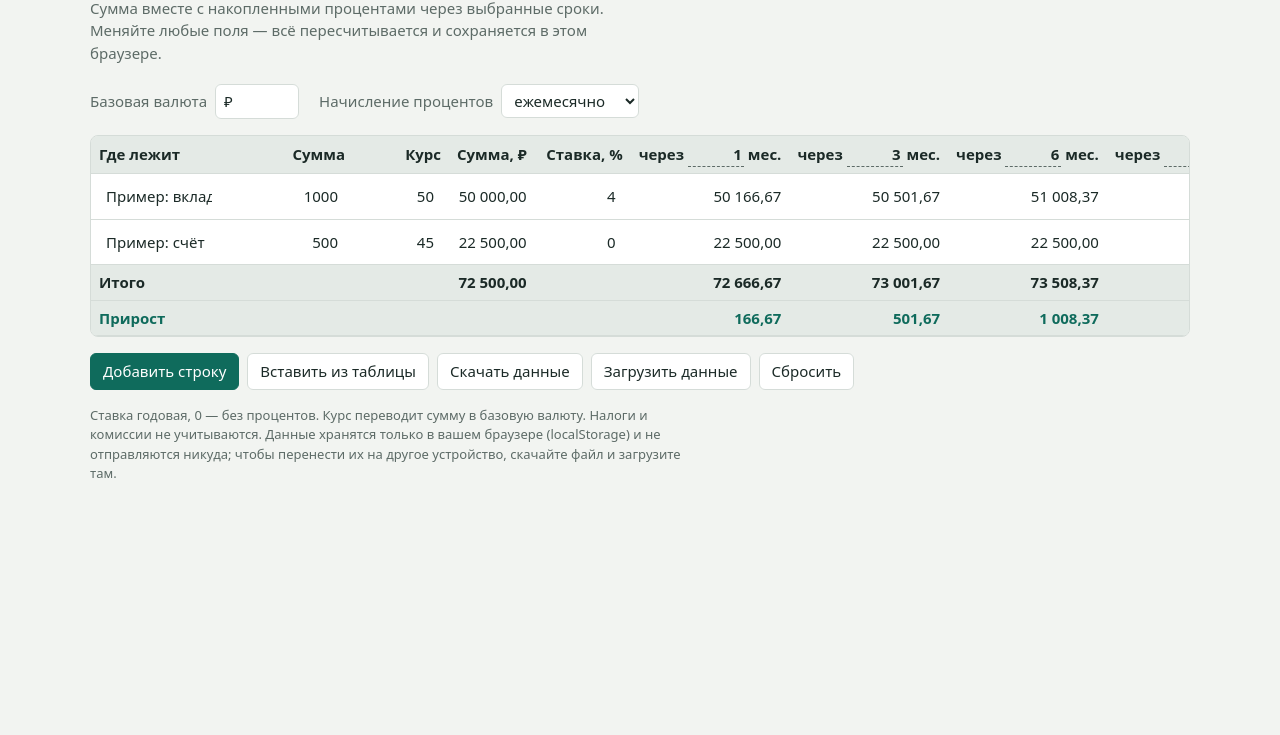
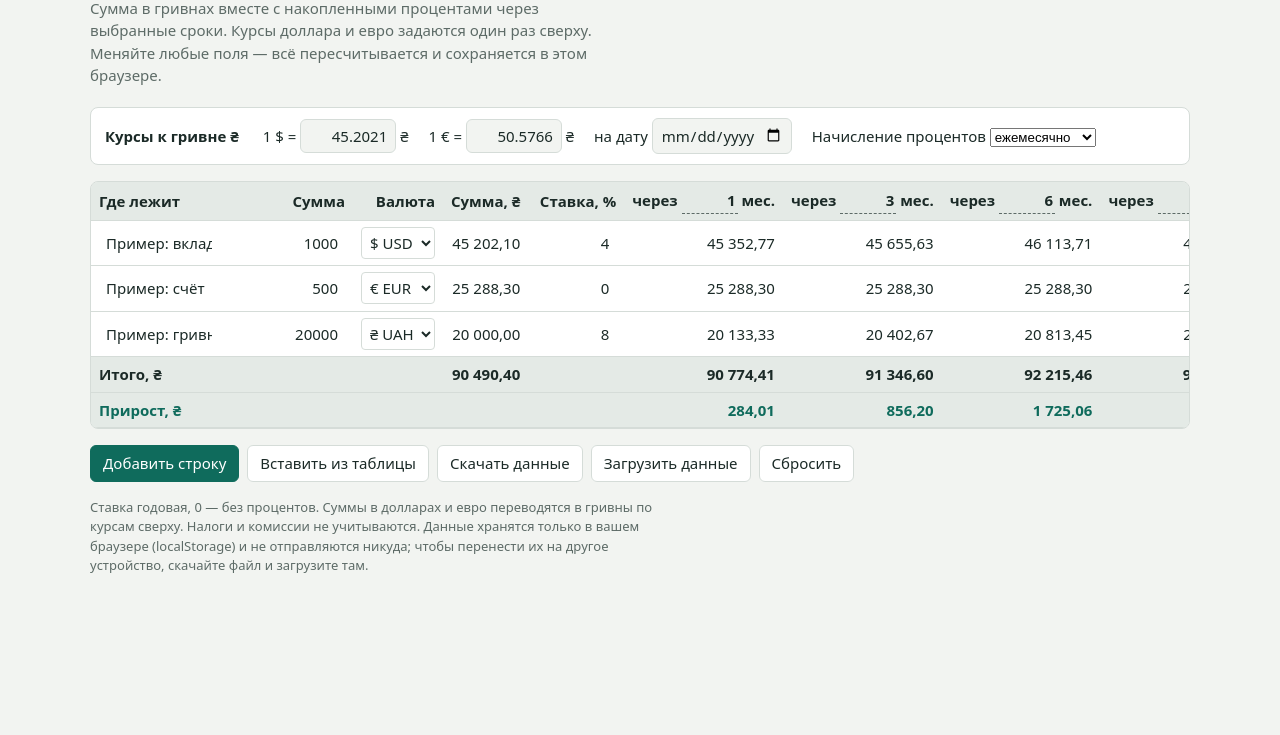
Before and after one commit to DmytroVertikov/finance, a plain HTML site: page index.html in a window 1280 px wide. Shown: the part 65-800 px from the top of the page. Drawn offline with Linux system fonts and the light colour scheme.

Commit message:
Update index.html

```diff
--- a/index.html
+++ b/index.html
@@ -29,6 +29,11 @@ td input:focus,.per:focus{outline:2px solid var(--accent);outline-offset:1px;bor
 td.in input{width:110px}
 td.name input{min-width:120px}
 td.rate input{width:80px}
+td.cc select{font:inherit;color:var(--ink);background:var(--surface);border:1px solid var(--line);border-radius:4px;padding:4px}
+.rates{display:flex;flex-wrap:wrap;gap:8px 20px;align-items:center;background:var(--surface);border:1px solid var(--line);border-radius:8px;padding:10px 14px;margin-bottom:16px}
+.rates strong{margin-right:4px}
+.rates input{font:inherit;color:var(--ink);background:var(--bg);border:1px solid var(--line);border-radius:6px;padding:5px 8px;width:96px;text-align:right}
+.rates .dt{width:140px;text-align:left}
 td.x{width:36px;text-align:center}
 tfoot td{font-weight:600;background:var(--head)}
 tfoot tr.gain td{color:var(--gain)}
@@ -47,10 +52,13 @@ textarea{width:100%;height:160px;font:13px/1.4 ui-monospace,Menlo,Consolas,monos
 <body>
 <main>
 <h1>Мои финансы</h1>
-<p class="sub">Сумма вместе с накопленными процентами через выбранные сроки. Меняйте любые поля — всё пересчитывается и сохраняется в этом браузере.</p>
+<p class="sub">Сумма в гривнах вместе с накопленными процентами через выбранные сроки. Курсы доллара и евро задаются один раз сверху. Меняйте любые поля — всё пересчитывается и сохраняется в этом браузере.</p>
 
-<div class="bar">
-  <label>Базовая валюта <input id="cur" value="₽" maxlength="6"></label>
+<div class="rates">
+  <strong>Курсы к гривне ₴</strong>
+  <label>1 $ = <input id="r-USD" data-r="USD" inputmode="decimal" aria-label="Курс доллара"> ₴</label>
+  <label>1 € = <input id="r-EUR" data-r="EUR" inputmode="decimal" aria-label="Курс евро"> ₴</label>
+  <label>на дату <input class="dt" id="rdate" type="date"></label>
   <label>Начисление процентов
     <select id="comp">
       <option value="12">ежемесячно</option>
@@ -75,12 +83,12 @@ textarea{width:100%;height:160px;font:13px/1.4 ui-monospace,Menlo,Consolas,monos
   <input type="file" id="file" accept="application/json" hidden>
 </div>
 
-<p class="note">Ставка годовая, 0 — без процентов. Курс переводит сумму в базовую валюту. Налоги и комиссии не учитываются. Данные хранятся только в вашем браузере (localStorage) и не отправляются никуда; чтобы перенести их на другое устройство, скачайте файл и загрузите там.</p>
+<p class="note">Ставка годовая, 0 — без процентов. Суммы в долларах и евро переводятся в гривны по курсам сверху. Налоги и комиссии не учитываются. Данные хранятся только в вашем браузере (localStorage) и не отправляются никуда; чтобы перенести их на другое устройство, скачайте файл и загрузите там.</p>
 </main>
 
 <dialog id="dlg">
   <form method="dialog">
-    <p>Вставьте строки: <em>место, сумма, курс, … , ставка %</em>. Разделитель — табуляция или пробелы, десятичная запятая допустима.</p>
+    <p>Вставьте строки: <em>место, сумма, курс (или USD/EUR/UAH), … , ставка %</em>. Валюта определяется по курсу: он должен совпадать с курсом доллара или евро сверху (1 — гривна). Десятичная запятая допустима.</p>
     <textarea id="ta" placeholder="Wise	4827,48	45,2021	218212,23	3,61%"></textarea>
     <div class="actions">
       <button class="primary" id="ok" value="ok">Заменить данные</button>
@@ -91,45 +99,50 @@ textarea{width:100%;height:160px;font:13px/1.4 ui-monospace,Menlo,Consolas,monos
 </dialog>
 
 <script>
-const KEY = "finance-tracker-v1";
+const KEY = "finance-tracker-v2";
+const SYM = { USD: "$", EUR: "€", UAH: "₴" };
 const EXAMPLE = {
-  cur: "₽", comp: 12, periods: [1, 3, 6, 12, 24, 60],
+  comp: 12, periods: [1, 3, 6, 12, 24, 60],
+  rates: { USD: 45.2021, EUR: 50.5766 }, rdate: "",
   rows: [
-    { name: "Пример: вклад", amount: 1000, rate: 50, pct: 4 },
-    { name: "Пример: счёт", amount: 500, rate: 45, pct: 0 }
+    { name: "Пример: вклад", amount: 1000, cur: "USD", pct: 4 },
+    { name: "Пример: счёт", amount: 500, cur: "EUR", pct: 0 },
+    { name: "Пример: гривна", amount: 20000, cur: "UAH", pct: 8 }
   ]
 };
 let S = load();
 
 function load() {
-  try { const s = JSON.parse(localStorage.getItem(KEY)); if (s && s.rows) return s; } catch (e) {}
+  try { const s = JSON.parse(localStorage.getItem(KEY)); if (s && s.rows && s.rates) return s; } catch (e) {}
   return JSON.parse(JSON.stringify(EXAMPLE));
 }
 function save() { try { localStorage.setItem(KEY, JSON.stringify(S)); } catch (e) {} }
 
 const fmt = new Intl.NumberFormat("ru-RU", { minimumFractionDigits: 2, maximumFractionDigits: 2 });
 const num = v => { const n = parseFloat(String(v).replace(/\s/g, "").replace(",", ".").replace("%", "")); return isFinite(n) ? n : 0; };
+const rateOf = c => c === "UAH" ? 1 : (S.rates[c] || 0);
 const grow = (base, pct, months) => { const n = +S.comp; return base * Math.pow(1 + pct / 100 / n, n * months / 12); };
 const esc = s => String(s).replace(/&/g, "&amp;").replace(/"/g, "&quot;").replace(/</g, "&lt;");
 
 function render() {
-  document.getElementById("cur").value = S.cur;
+  document.getElementById("r-USD").value = S.rates.USD;
+  document.getElementById("r-EUR").value = S.rates.EUR;
+  document.getElementById("rdate").value = S.rdate || "";
   document.getElementById("comp").value = S.comp;
-  const c = S.cur;
   document.getElementById("hr").innerHTML =
-    `<th>Где лежит</th><th>Сумма</th><th>Курс</th><th>Сумма, ${esc(c)}</th><th>Ставка, %</th>` +
+    `<th>Где лежит</th><th>Сумма</th><th>Валюта</th><th>Сумма, ₴</th><th>Ставка, %</th>` +
     S.periods.map((p, i) => `<th>через <input class="per" data-p="${i}" value="${p}" inputmode="numeric" aria-label="Срок в месяцах"> мес.</th>`).join("") + `<th></th>`;
   document.getElementById("tb").innerHTML = S.rows.map((r, i) => `<tr>
     <td class="name"><input data-i="${i}" data-f="name" value="${esc(r.name)}" aria-label="Название"></td>
     <td class="in"><input data-i="${i}" data-f="amount" value="${r.amount}" inputmode="decimal" aria-label="Сумма"></td>
-    <td class="rate"><input data-i="${i}" data-f="rate" value="${r.rate}" inputmode="decimal" aria-label="Курс"></td>
+    <td class="cc"><select data-i="${i}" data-f="cur" aria-label="Валюта">${Object.keys(SYM).map(k => `<option value="${k}"${r.cur === k ? " selected" : ""}>${SYM[k]} ${k}</option>`).join("")}</select></td>
     <td data-c="base${i}"></td>
     <td class="rate"><input data-i="${i}" data-f="pct" value="${r.pct}" inputmode="decimal" aria-label="Ставка"></td>
     ${S.periods.map((_, j) => `<td data-c="v${i}_${j}"></td>`).join("")}
     <td class="x"><button class="del" data-del="${i}" aria-label="Удалить строку" title="Удалить">×</button></td></tr>`).join("");
   document.getElementById("tf").innerHTML =
-    `<tr><td>Итого</td><td></td><td></td><td data-c="tbase"></td><td></td>${S.periods.map((_, j) => `<td data-c="t${j}"></td>`).join("")}<td></td></tr>
-     <tr class="gain"><td>Прирост</td><td></td><td></td><td></td><td></td>${S.periods.map((_, j) => `<td data-c="g${j}"></td>`).join("")}<td></td></tr>`;
+    `<tr><td>Итого, ₴</td><td></td><td></td><td data-c="tbase"></td><td></td>${S.periods.map((_, j) => `<td data-c="t${j}"></td>`).join("")}<td></td></tr>
+     <tr class="gain"><td>Прирост, ₴</td><td></td><td></td><td></td><td></td>${S.periods.map((_, j) => `<td data-c="g${j}"></td>`).join("")}<td></td></tr>`;
   calc();
 }
 
@@ -137,7 +150,7 @@ function calc() {
   const set = (k, v) => { const el = document.querySelector(`[data-c="${k}"]`); if (el) el.textContent = fmt.format(v); };
   let tb = 0; const tp = S.periods.map(() => 0);
   S.rows.forEach((r, i) => {
-    const base = r.amount * r.rate; tb += base; set("base" + i, base);
+    const base = r.amount * rateOf(r.cur); tb += base; set("base" + i, base);
     S.periods.forEach((p, j) => { const v = grow(base, r.pct, p); tp[j] += v; set(`v${i}_${j}`, v); });
   });
   set("tbase", tb);
@@ -146,30 +159,41 @@ function calc() {
 
 document.addEventListener("input", e => {
   const t = e.target;
-  if (t.id === "cur") S.cur = t.value;
-  else if (t.dataset.f) { const r = S.rows[t.dataset.i]; r[t.dataset.f] = t.dataset.f === "name" ? t.value : num(t.value); calc(); }
-  else if (t.dataset.p !== undefined) { S.periods[t.dataset.p] = Math.max(0, num(t.value)); calc(); }
+  if (t.dataset.r) S.rates[t.dataset.r] = num(t.value);
+  else if (t.id === "rdate") { S.rdate = t.value; save(); return; }
+  else if (t.dataset.f === "name") S.rows[t.dataset.i].name = t.value;
+  else if (t.dataset.f) S.rows[t.dataset.i][t.dataset.f] = t.dataset.f === "cur" ? t.value : num(t.value);
+  else if (t.dataset.p !== undefined) S.periods[t.dataset.p] = Math.max(0, num(t.value));
   else return;
-  save();
+  calc(); save();
 });
-document.getElementById("cur").addEventListener("change", render);
 document.getElementById("comp").addEventListener("change", e => { S.comp = +e.target.value; save(); calc(); });
 document.addEventListener("click", e => {
   const d = e.target.dataset.del;
   if (d !== undefined) { S.rows.splice(d, 1); save(); render(); }
 });
-document.getElementById("add").onclick = () => { S.rows.push({ name: "Новая строка", amount: 0, rate: 1, pct: 0 }); save(); render(); };
+document.getElementById("add").onclick = () => { S.rows.push({ name: "Новая строка", amount: 0, cur: "UAH", pct: 0 }); save(); render(); };
 document.getElementById("reset").onclick = () => { if (confirm("Сбросить все данные до примера?")) { S = JSON.parse(JSON.stringify(EXAMPLE)); save(); render(); } };
 
 // Вставка из таблицы
 const dlg = document.getElementById("dlg"), ta = document.getElementById("ta");
 document.getElementById("paste").onclick = () => { ta.value = ""; dlg.showModal(); };
+function curFrom(tok) {
+  if (/^(USD|\$)$/i.test(tok)) return "USD";
+  if (/^(EUR|€)$/i.test(tok)) return "EUR";
+  if (/^(UAH|₴|грн)$/i.test(tok)) return "UAH";
+  const r = num(tok);
+  if (Math.abs(r - 1) < 1e-9) return "UAH";
+  if (Math.abs(r - S.rates.EUR) < 1e-3) return "EUR";
+  if (Math.abs(r - S.rates.USD) < 1e-3) return "USD";
+  return "USD";
+}
 function parse(text) {
   return text.split(/\n/).map(l => l.trim()).filter(Boolean).map(l => {
-    const t = l.split(/\t+|\s{2,}|\s+(?=[-\d])/).filter(Boolean);
+    const t = l.split(/\t+|\s{2,}|\s+(?=[-\d$€₴])/).filter(Boolean);
     if (t.length < 3) return null;
     const last = t[t.length - 1];
-    return { name: t[0], amount: num(t[1]), rate: num(t[2]), pct: t.length > 3 && /%/.test(last) ? num(last) : 0 };
+    return { name: t[0], amount: num(t[1]), cur: curFrom(t[2]), pct: t.length > 3 && /%/.test(last) ? num(last) : 0 };
   }).filter(Boolean);
 }
 dlg.addEventListener("close", () => {
@@ -189,7 +213,7 @@ document.getElementById("exp").onclick = () => {
 document.getElementById("imp").onclick = () => document.getElementById("file").click();
 document.getElementById("file").onchange = e => {
   const f = e.target.files[0]; if (!f) return;
-  f.text().then(t => { const s = JSON.parse(t); if (s && s.rows && s.periods) { S = s; save(); render(); } else alert("Файл не похож на данные из этой страницы."); })
+  f.text().then(t => { const s = JSON.parse(t); if (s && s.rows && s.periods && s.rates) { S = s; save(); render(); } else alert("Файл не похож на данные из этой страницы."); })
     .catch(() => alert("Не удалось прочитать файл."));
   e.target.value = "";
 };
```
